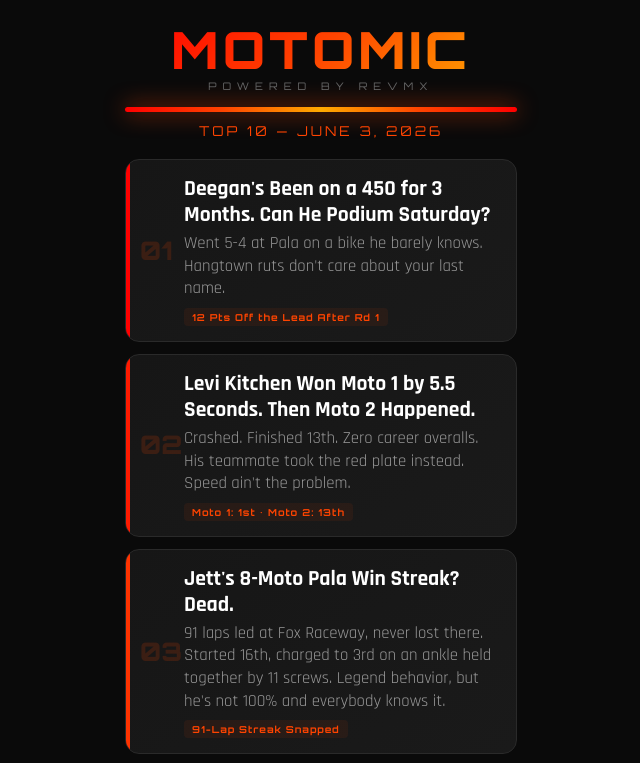
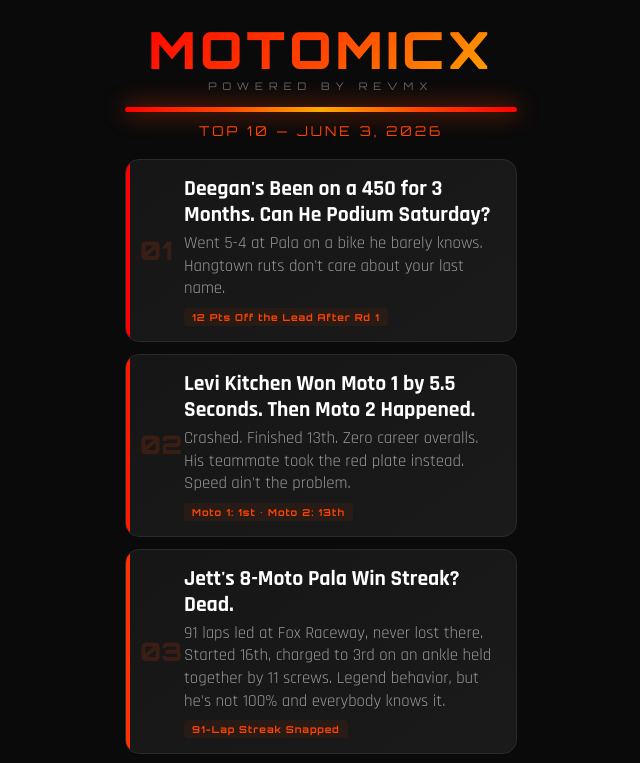
Before and after one commit to weiszdev/revmx, a plain HTML site: page motomicX.html in a window 1280 px wide. Shown: the top 763 px of the page, without its empty margins (319-959 px from the left). Drawn offline with Linux system fonts and the light colour scheme.

Commit message:
Update header to MotoMicX

```diff
--- a/motomicX.html
+++ b/motomicX.html
@@ -195,7 +195,7 @@
 <div class="container">
 
   <div class="header">
-    <div class="brand">MotoMic</div>
+    <div class="brand">MotoMicX</div>
     <div class="brand-sub">Powered by RevMX</div>
     <div class="racing-stripe"></div>
     <div class="week-label">Top 10 &mdash; June 3, 2026</div>
```
